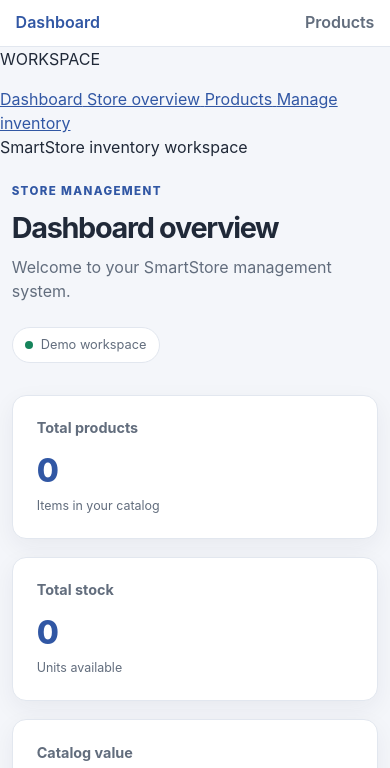
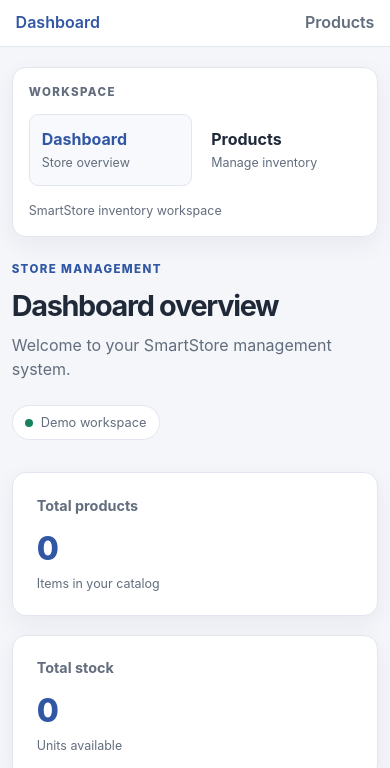
Before and after one commit to bala20395-hue/smartstore-dashboard, a plain HTML site: page client/index.html in a window 390 px wide. Shown: the part 58-826 px from the top of the page. Drawn offline with Linux system fonts and the light colour scheme; no server answers.

Commit message:
Style accessible dashboard sidebar across responsive viewports

```diff
--- a/client/src/css/styles.css
+++ b/client/src/css/styles.css
@@ -126,8 +126,75 @@ a {
   font-size: 1.25rem;
 }
 
+.app-layout {
+  display: grid;
+  grid-template-columns: 220px minmax(0, 1fr);
+  gap: 1.5rem;
+  align-items: start;
+  width: min(1440px, 96%);
+  margin: 0 auto;
+}
+
+.sidebar {
+  position: sticky;
+  top: 1rem;
+  margin-top: 2.25rem;
+  padding: 1rem;
+  background: var(--surface);
+  border: 1px solid var(--border);
+  border-radius: 14px;
+  box-shadow: var(--shadow);
+}
+
+.sidebar-heading {
+  margin: 0 0 .8rem;
+  color: var(--muted);
+  font-size: .72rem;
+  font-weight: 800;
+  letter-spacing: .12em;
+}
+
+.sidebar-nav {
+  display: flex;
+  flex-direction: column;
+  gap: .4rem;
+}
+
+.sidebar-link {
+  display: flex;
+  flex-direction: column;
+  gap: .15rem;
+  padding: .75rem;
+  border: 1px solid transparent;
+  border-radius: 9px;
+  color: var(--text);
+  text-decoration: none;
+}
+
+.sidebar-link:hover,
+.sidebar-link[aria-current="page"] {
+  color: var(--brand);
+  background: var(--surface-soft);
+  border-color: var(--border);
+}
+
+.sidebar-link-title {
+  font-weight: 750;
+}
+
+.sidebar-link-description,
+.sidebar-note {
+  color: var(--muted);
+  font-size: .78rem;
+}
+
+.sidebar-note {
+  margin: 1rem 0 0;
+}
+
 .page-shell {
-  width: min(1180px, 90%);
+  width: 100%;
+  min-width: 0;
   margin: 2.25rem auto 3rem;
 }
 
@@ -476,8 +543,23 @@ tbody tr:hover {
 }
 
 @media (max-width: 760px) {
+  .app-layout {
+    display: block;
+    width: min(94%, 600px);
+  }
+
+  .sidebar {
+    position: static;
+    margin-top: 1.25rem;
+  }
+
+  .sidebar-nav {
+    display: grid;
+    grid-template-columns: repeat(2, minmax(0, 1fr));
+  }
+
   .page-shell {
-    width: min(94%, 600px);
+    width: 100%;
     margin-top: 1.5rem;
   }
 
```
